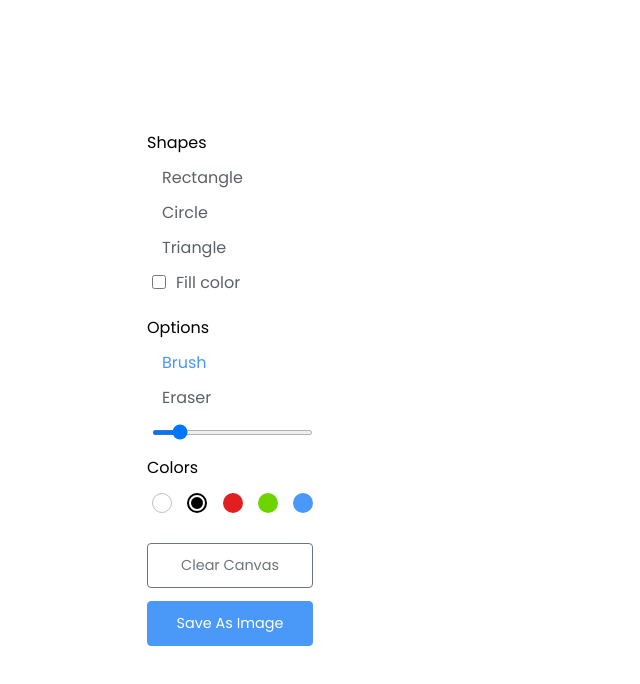
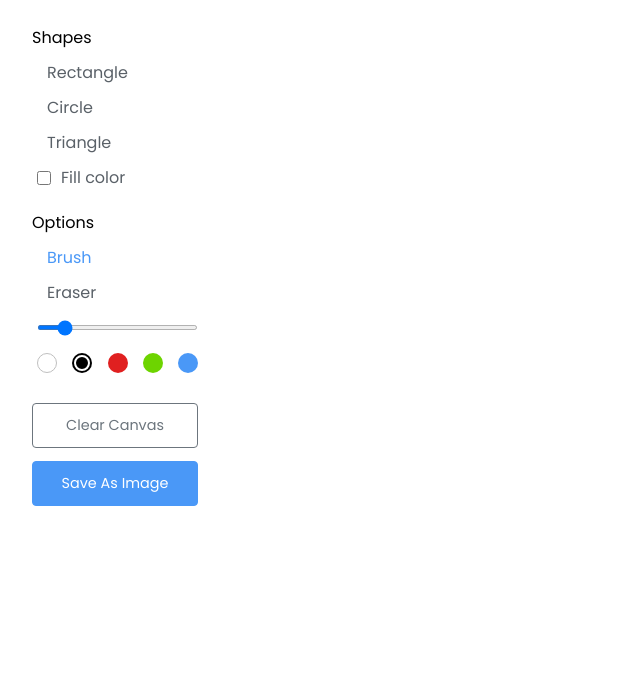
Before and after one commit to stepwiktoria/drawing-app, a plain HTML site: page index.html in a window 1280 px wide. Shown: the whole page, without its empty margins (0-640 px from the left). Drawn offline with Linux system fonts and the light colour scheme.

Commit message:
chenage hklsl

```diff
--- a/index.html
+++ b/index.html
@@ -50,7 +50,7 @@
           </ul>
         </div>
         <div class="row colors">
-          <label class="title">Colors</label>
+
           <ul class="options">
             <li class="option"></li>
             <li class="option selected"></li>
--- a/style.css
+++ b/style.css
@@ -7,7 +7,7 @@
   font-family: 'Poppins', sans-serif;
 }
 body{
-  display: flex;
+
   align-items: center;
   justify-content: center;
   min-height: 100vh;
@@ -16,7 +16,7 @@ body{
 .container{
   display: flex;
   width: 100%;
-  gap: 10px;
+
   padding: 10px;
   max-width: 1050px;
 }
```
